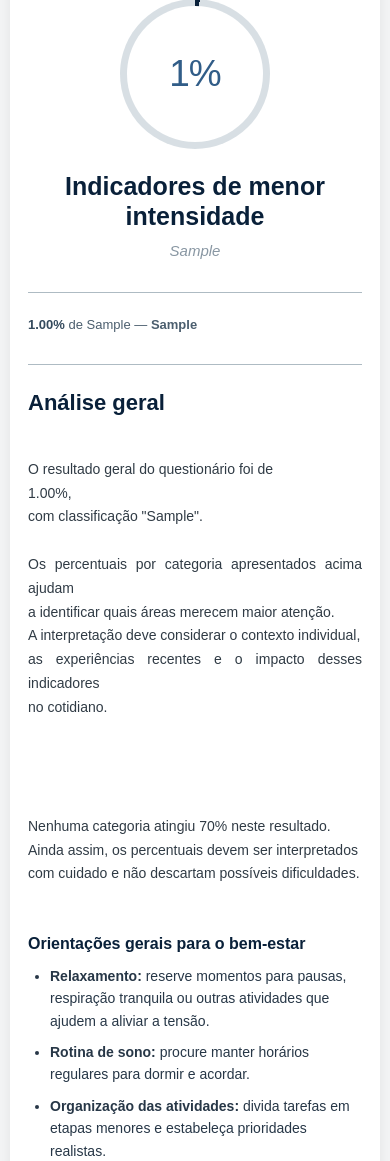
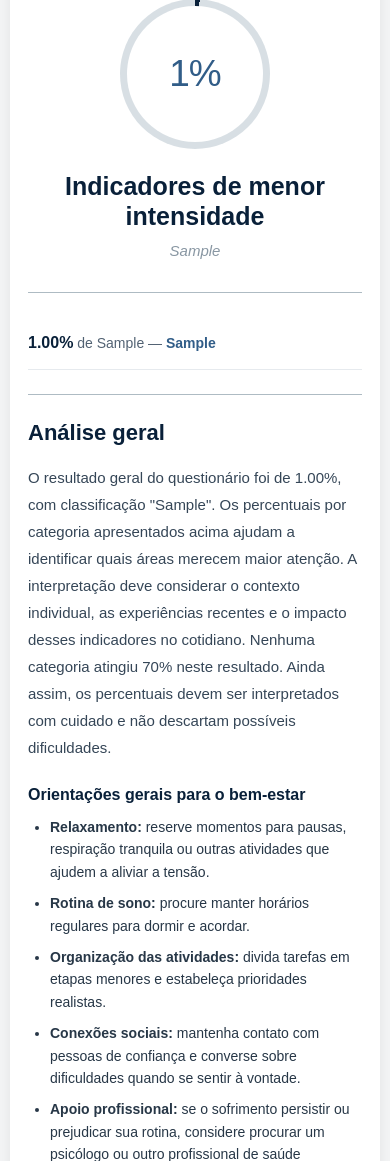
Before and after one commit to Guizindograu12/Mentis, a Flask app: page /resultado/1 in a window 390 px wide. Shown: the part 440-1601 px from the top of the page. Run offline with Flask 3, Linux system fonts and the light colour scheme; the visitor is signed in with stand-in values (Sample User, id 1); tables that the repository leaves empty hold one stand-in row (values such as "Sample post").

Commit message:
Atualiza layout do relatório de resultados

```diff
--- a/templates/resultado.html
+++ b/templates/resultado.html
@@ -176,23 +176,39 @@
         }
 
         .categorias {
-            padding: 22px 0;
+            display: grid;
+            grid-template-columns: repeat(2, minmax(0, 1fr));
+            column-gap: 32px;
+            row-gap: 0;
+            padding: 24px 0;
         }
 
         .categoria {
-            margin: 0 0 7px;
-            font-size: 13px;
-            line-height: 1.5;
-            color: #4b5e6e;
+            margin: 0;
+            padding: 13px 0;
+            border-bottom: 1px solid #e6eaee;
+            font-size: 14px;
+            line-height: 1.6;
+            color: #526273;
         }
 
         .categoria strong {
-            color: #344a5d;
+            color: #092039;
+            font-size: 16px;
         }
 
         .categoria .valor {
-            font-weight: bold;
+            color: #315d88;
+            font-weight: 600;
         }
+
+        @media (max-width: 650px) {
+            .categorias {
+            grid-template-columns: 1fr;
+            column-gap: 0;
+        }
+        }
+
 
         .secao-analise {
             padding-top: 25px;
@@ -204,12 +220,22 @@
             margin: 0 0 18px;
         }
 
+
         .analise-texto {
-            color: #303b45;
-            font-size: 14px;
-            line-height: 1.7;
-            text-align: justify;
-            white-space: pre-line;
+        color: #354657;
+        font-size: 15px;
+        line-height: 1.8;
+        text-align: left;
+        white-space: normal;
+        overflow-wrap: break-word;
+        }
+
+        .analise-texto p {
+        margin: 0 0 16px;
+        }
+
+        .analise-texto strong {
+        color: #092039;
         }
 
         .orientacoes {
@@ -338,7 +364,206 @@
             }
         }
 
-        @media print {
+
+@page {
+    size: A4;
+    margin: 14mm;
+}
+
+@media print {
+    *,
+    *::before,
+    *::after {
+        box-sizing: border-box;
+        -webkit-print-color-adjust: exact !important;
+        print-color-adjust: exact !important;
+    }
+
+    html,
+    body {
+        width: 100%;
+        margin: 0 !important;
+        padding: 0 !important;
+        background: #ffffff !important;
+        color: #273747;
+        font-family: Arial, Helvetica, sans-serif;
+        font-size: 10pt;
+    }
+
+    /* Preserva a marca Mentis no cabeçalho */
+    .topbar {
+        display: flex !important;
+        justify-content: center !important;
+        padding: 0 0 12px !important;
+        margin: 0 0 20px !important;
+        background: #ffffff !important;
+        box-shadow: none !important;
+        border-bottom: 1px solid #dce2e8;
+    }
+
+    .logo {
+        display: block !important;
+        color: #092039 !important;
+        font-size: 25pt !important;
+        font-weight: bold;
+        text-align: center;
+    }
+
+    .menu {
+        display: none !important;
+    }
+
+    /* Remove o cartão externo e aproveita a folha */
+    .container {
+        display: block !important;
+        width: 100% !important;
+        max-width: none !important;
+        margin: 0 !important;
+        padding: 0 !important;
+        background: #ffffff !important;
+        border: none !important;
+        border-radius: 0 !important;
+        box-shadow: none !important;
+    }
+
+    .titulo {
+        margin: 0 0 6px !important;
+        text-align: center !important;
+        color: #092039 !important;
+        font-size: 20pt !important;
+        line-height: 1.3;
+    }
+
+    .subtitulo {
+        margin: 0 0 18px !important;
+        text-align: center !important;
+        font-size: 9pt !important;
+    }
+
+    .aviso {
+        margin-bottom: 20px !important;
+        padding: 10px 12px !important;
+        background: #f3f5f9 !important;
+        border-left: 3px solid #315d88;
+        font-size: 9pt !important;
+    }
+
+    /* Mantém o percentual e o círculo juntos */
+    .resumo {
+        display: flex !important;
+        flex-direction: row !important;
+        justify-content: center !important;
+        align-items: center !important;
+        gap: 24px !important;
+        padding: 10px 0 25px !important;
+        break-inside: avoid;
+        page-break-inside: avoid;
+    }
+
+    .medidor {
+        display: grid !important;
+        flex: 0 0 135px !important;
+        width: 135px !important;
+        height: 135px !important;
+        min-width: 135px;
+        border-radius: 50% !important;
+        background: conic-gradient(
+            #092039 0 var(--percentual),
+            #d8dfe4 var(--percentual) 100%
+        ) !important;
+        print-color-adjust: exact !important;
+        -webkit-print-color-adjust: exact !important;
+    }
+
+    .medidor::before {
+        display: block !important;
+        inset: 6px !important;
+        background: #ffffff !important;
+    }
+
+    .medidor-valor {
+        z-index: 1;
+        color: #315d88 !important;
+        font-size: 30pt !important;
+    }
+
+    .resumo-texto h2 {
+        font-size: 21pt !important;
+        color: #092039 !important;
+    }
+
+    .resumo-texto p {
+        font-size: 12pt !important;
+    }
+
+    .categorias {
+        display: grid !important;
+        grid-template-columns: repeat(2, minmax(0, 1fr)) !important;
+        column-gap: 24px !important;
+        padding: 15px 0 !important;
+    }
+
+    .categoria {
+        margin: 0 !important;
+        padding: 8px 0 !important;
+        font-size: 9pt !important;
+        line-height: 1.5 !important;
+        border-bottom: 1px solid #e6eaee !important;
+        break-inside: avoid;
+        page-break-inside: avoid;
+    }
+
+    .secao-analise {
+        padding-top: 20px !important;
+    }
+
+    .secao-analise h2 {
+        font-size: 16pt !important;
+        margin-bottom: 12px !important;
+    }
+
+    .analise-texto {
+        font-size: 10pt !important;
+        line-height: 1.65 !important;
+        white-space: normal !important;
+        text-align: left !important;
+        overflow-wrap: break-word;
+    }
+
+    .orientacoes {
+        margin-top: 18px !important;
+        padding: 15px !important;
+        background: #f6f8fa !important;
+        break-inside: avoid;
+        page-break-inside: avoid;
+    }
+
+    .orientacoes h3 {
+        font-size: 12pt !important;
+    }
+
+    .orientacoes li {
+        font-size: 9.5pt !important;
+        line-height: 1.5 !important;
+        margin-bottom: 6px !important;
+    }
+
+    .rodape-aviso {
+        font-size: 9pt !important;
+        margin-top: 18px !important;
+    }
+
+    .acoes,
+    .voltar {
+        display: none !important;
+    }
+
+    a {
+        color: inherit !important;
+        text-decoration: none !important;
+    }
+}
+@media print {
             body {
                 background: white;
             }
```
